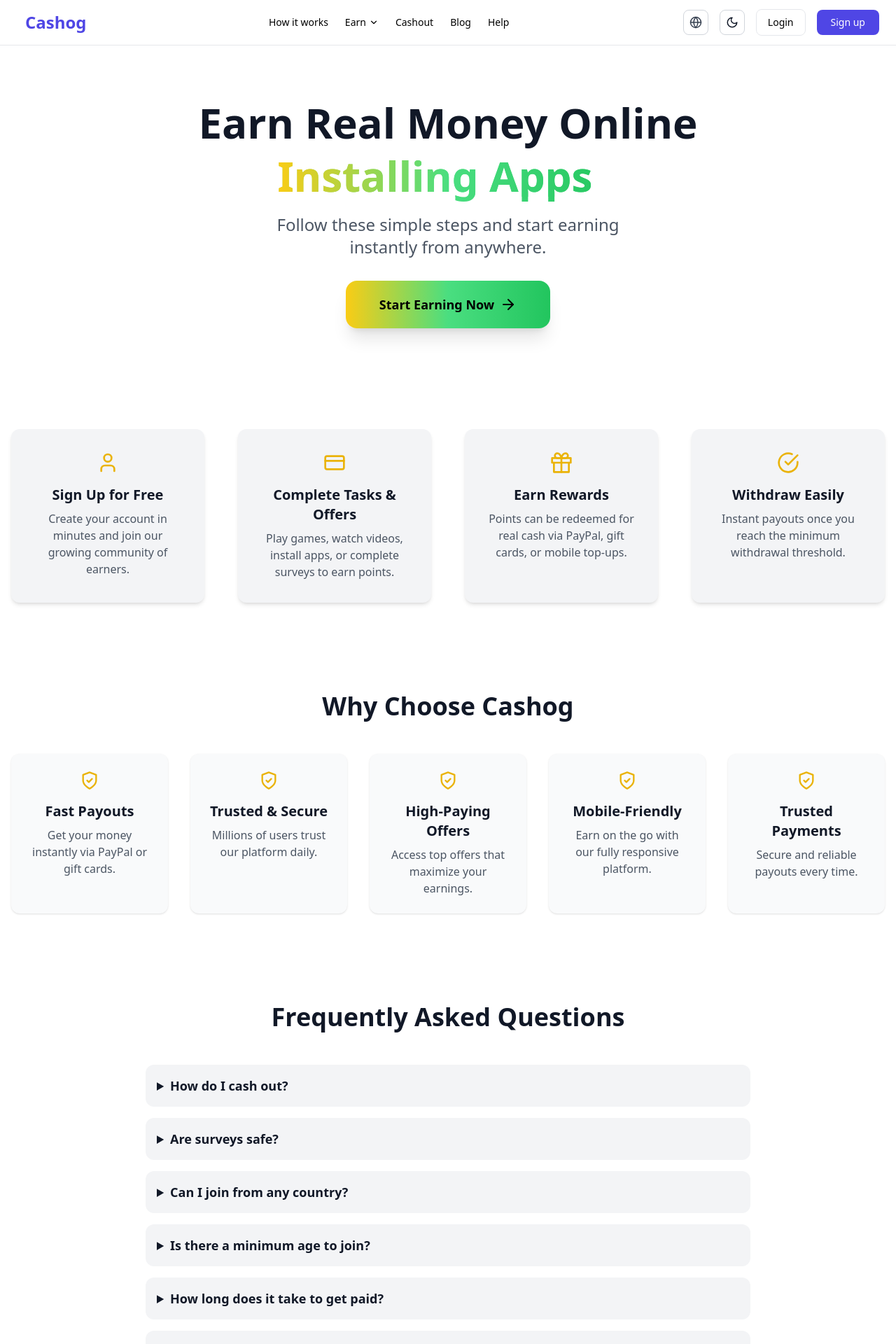
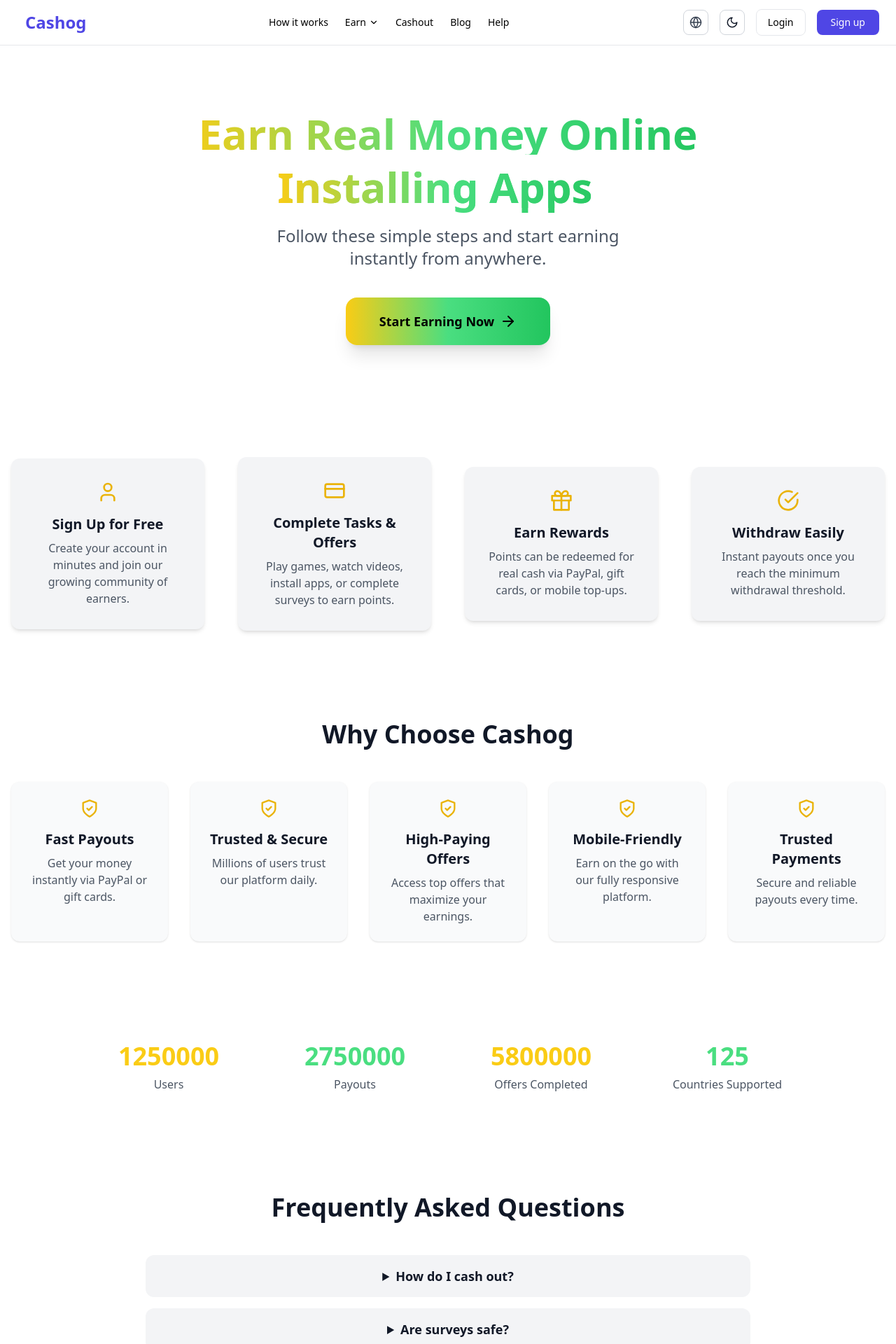
Before and after one commit to tool63/cashin, a Next.js app: page /how-it-works in a window 1280 px wide. Shown: the top 1920 px of the page at 70% size. Built offline with nearby package versions, Linux system fonts and the light colour scheme.

Commit message:
Update page.tsx

```diff
--- a/app/(site)/how-it-works/page.tsx
+++ b/app/(site)/how-it-works/page.tsx
@@ -1,6 +1,6 @@
-// app/how-it-works/page.tsx
 "use client";
 
+import React, { useState, useEffect, useRef } from "react";
 import { ArrowRight, User, CreditCard, Gift, CheckCircle, ShieldCheck } from "lucide-react";
 import Link from "next/link";
 import { motion } from "framer-motion";
@@ -8,31 +8,55 @@ import Meta from "@/components/seo/SeoEngine";
 import TypingText from "@/components/typing/TypingText";
 import FloatingCTA from "@/components/cta/FloatingCTA";
 
-// How It Works Steps
+/* ================= COUNT-UP COMPONENT ================= */
+function CountUp({ end }: { end: number }) {
+  const [count, setCount] = useState(0);
+  const ref = useRef<HTMLDivElement | null>(null);
+  const [visible, setVisible] = useState(false);
+
+  useEffect(() => {
+    const observer = new IntersectionObserver(
+      ([entry]) => {
+        if (entry.isIntersecting) setVisible(true);
+      },
+      { threshold: 0.5 }
+    );
+
+    if (ref.current) observer.observe(ref.current);
+
+    return () => observer.disconnect();
+  }, []);
+
+  useEffect(() => {
+    if (!visible) return;
+    let start = 0;
+    const duration = 1500;
+    const increment = end / (duration / 16);
+
+    const counter = setInterval(() => {
+      start += increment;
+      if (start >= end) {
+        setCount(end);
+        clearInterval(counter);
+      } else {
+        setCount(Math.floor(start));
+      }
+    }, 16);
+
+    return () => clearInterval(counter);
+  }, [visible, end]);
+
+  return <span ref={ref}>{count}</span>;
+}
+
+/* ================= DATA ================= */
 const steps = [
-  {
-    icon: <User size={32} />,
-    title: "Sign Up for Free",
-    description: "Create your account in minutes and join our growing community of earners.",
-  },
-  {
-    icon: <CreditCard size={32} />,
-    title: "Complete Tasks & Offers",
-    description: "Play games, watch videos, install apps, or complete surveys to earn points.",
-  },
-  {
-    icon: <Gift size={32} />,
-    title: "Earn Rewards",
-    description: "Points can be redeemed for real cash via PayPal, gift cards, or mobile top-ups.",
-  },
-  {
-    icon: <CheckCircle size={32} />,
-    title: "Withdraw Easily",
-    description: "Instant payouts once you reach the minimum withdrawal threshold.",
-  },
+  { icon: <User size={32} />, title: "Sign Up for Free", description: "Create your account in minutes and join our growing community of earners." },
+  { icon: <CreditCard size={32} />, title: "Complete Tasks & Offers", description: "Play games, watch videos, install apps, or complete surveys to earn points." },
+  { icon: <Gift size={32} />, title: "Earn Rewards", description: "Points can be redeemed for real cash via PayPal, gift cards, or mobile top-ups." },
+  { icon: <CheckCircle size={32} />, title: "Withdraw Easily", description: "Instant payouts once you reach the minimum withdrawal threshold." },
 ];
 
-// Features / Benefits
 const features = [
   { title: "Fast Payouts", description: "Get your money instantly via PayPal or gift cards." },
   { title: "Trusted & Secure", description: "Millions of users trust our platform daily." },
@@ -41,7 +65,6 @@ const features = [
   { title: "Trusted Payments", description: "Secure and reliable payouts every time." },
 ];
 
-// FAQ Questions
 const faqs = [
   { q: "How do I cash out?", a: "You can withdraw via PayPal, gift cards, or mobile top-ups once you reach the minimum threshold." },
   { q: "Are surveys safe?", a: "Yes, all tasks and surveys are secure and verified for safety." },
@@ -52,6 +75,14 @@ const faqs = [
   { q: "Can I complete offers on mobile?", a: "Yes! Our platform is fully mobile-friendly, so you can earn anywhere." },
 ];
 
+const stats = [
+  { title: "Users", value: 1250000, color: "text-yellow-400" },
+  { title: "Payouts", value: 2750000, color: "text-green-400" },
+  { title: "Offers Completed", value: 5800000, color: "text-yellow-400" },
+  { title: "Countries Supported", value: 125, color: "text-green-400" },
+];
+
+/* ================= MAIN PAGE ================= */
 export default function HowItWorks() {
   return (
     <>
@@ -62,20 +93,38 @@ export default function HowItWorks() {
 
       <main className="transition-colors duration-300 bg-white text-gray-900 dark:bg-[#070A14] dark:text-white min-h-screen">
 
-        {/* HERO-STYLE SECTION */}
-        <section className="relative py-20 px-4 text-center">
+        {/* ================= HERO ================= */}
+        <section className="relative py-24 px-6 text-center overflow-hidden">
+          {/* subtle gradient background */}
+          <div className="absolute inset-0 bg-gradient-to-br from-yellow-400/10 via-green-400/10 to-green-500/10 blur-3xl -z-10"></div>
+
           <div className="max-w-3xl mx-auto">
-            <h1 className="text-4xl sm:text-5xl md:text-6xl font-extrabold mb-4">
+            <motion.h1
+              initial={{ opacity: 0, y: 40 }}
+              animate={{ opacity: 1, y: 0 }}
+              transition={{ duration: 0.6 }}
+              className="text-4xl sm:text-5xl md:text-6xl font-extrabold mb-4 bg-clip-text text-transparent bg-gradient-to-r from-yellow-400 via-green-400 to-green-500"
+            >
               Earn Real Money Online
-            </h1>
+            </motion.h1>
 
-            <div className="text-4xl sm:text-5xl md:text-6xl font-extrabold mb-6 bg-clip-text text-transparent bg-gradient-to-r from-yellow-400 via-green-400 to-green-500">
+            <motion.div
+              initial={{ opacity: 0 }}
+              animate={{ opacity: 1 }}
+              transition={{ delay: 0.4 }}
+              className="text-4xl sm:text-5xl md:text-6xl font-extrabold mb-6 bg-clip-text text-transparent bg-gradient-to-r from-yellow-400 via-green-400 to-green-500"
+            >
               <TypingText />
-            </div>
+            </motion.div>
 
-            <p className="text-base sm:text-lg md:text-xl lg:text-2xl mb-8 text-gray-600 dark:text-gray-300 max-w-xl mx-auto leading-relaxed">
+            <motion.p
+              initial={{ opacity: 0, y: 20 }}
+              animate={{ opacity: 1, y: 0 }}
+              transition={{ delay: 0.6 }}
+              className="text-lg sm:text-xl md:text-2xl text-gray-600 dark:text-gray-300 max-w-xl mx-auto mb-10 leading-relaxed"
+            >
               Follow these simple steps and start earning instantly from anywhere.
-            </p>
+            </motion.p>
 
             <Link href="/signup" className="cta-observer inline-block">
               <motion.span
@@ -90,8 +139,8 @@ export default function HowItWorks() {
           <FloatingCTA />
         </section>
 
-        {/* HOW IT WORKS STEPS */}
-        <section className="max-w-7xl mx-auto px-4 py-16 grid gap-12 md:grid-cols-2 lg:grid-cols-4">
+        {/* ================= HOW IT WORKS STEPS ================= */}
+        <section className="max-w-7xl mx-auto px-4 py-16 grid gap-12 md:grid-cols-2 lg:grid-cols-4 place-items-center text-center">
           {steps.map((step, index) => (
             <motion.div
               key={index}
@@ -99,7 +148,7 @@ export default function HowItWorks() {
               whileInView={{ opacity: 1, y: 0 }}
               viewport={{ once: true }}
               transition={{ duration: 0.6, delay: index * 0.2 }}
-              className="bg-gray-100 dark:bg-[#1A1F2B] rounded-xl p-8 flex flex-col items-center text-center shadow-md hover:shadow-lg transition-shadow duration-300"
+              className="bg-gray-100 dark:bg-[#1A1F2B] rounded-xl p-8 flex flex-col items-center text-center shadow-md hover:shadow-lg transition-shadow duration-300 w-full max-w-xs"
             >
               <div className="mb-4 text-yellow-500">{step.icon}</div>
               <h3 className="text-xl font-semibold mb-2">{step.title}</h3>
@@ -108,12 +157,12 @@ export default function HowItWorks() {
           ))}
         </section>
 
-        {/* FEATURES / BENEFITS */}
-        <section className="max-w-7xl mx-auto px-4 py-16">
-          <h2 className="text-3xl md:text-4xl font-bold text-center mb-12">
+        {/* ================= FEATURES ================= */}
+        <section className="max-w-7xl mx-auto px-4 py-16 text-center">
+          <h2 className="text-3xl md:text-4xl font-bold mb-12">
             Why Choose Cashog
           </h2>
-          <div className="grid gap-8 md:grid-cols-2 lg:grid-cols-5">
+          <div className="grid gap-8 md:grid-cols-2 lg:grid-cols-5 justify-center">
             {features.map((feature, i) => (
               <motion.div
                 key={i}
@@ -121,7 +170,7 @@ export default function HowItWorks() {
                 whileInView={{ opacity: 1, y: 0 }}
                 viewport={{ once: true }}
                 transition={{ duration: 0.5, delay: i * 0.2 }}
-                className="bg-gray-50 dark:bg-[#111827] rounded-xl p-6 text-center shadow hover:shadow-lg transition-shadow duration-300"
+                className="bg-gray-50 dark:bg-[#111827] rounded-xl p-6 text-center shadow hover:shadow-lg transition-shadow duration-300 w-full max-w-xs"
               >
                 <div className="flex justify-center mb-4 text-yellow-500">
                   <ShieldCheck size={28} />
@@ -133,9 +182,30 @@ export default function HowItWorks() {
           </div>
         </section>
 
-        {/* FAQ SECTION */}
-        <section className="max-w-4xl mx-auto px-4 py-16">
-          <h2 className="text-3xl md:text-4xl font-bold text-center mb-12">Frequently Asked Questions</h2>
+        {/* ================= STATS / COUNT-UP ================= */}
+        <section className="bg-white dark:bg-[#111827] py-20 text-center">
+          <div className="max-w-5xl mx-auto grid sm:grid-cols-2 md:grid-cols-4 gap-10">
+            {stats.map((stat, i) => (
+              <motion.div
+                key={i}
+                initial={{ opacity: 0, y: 30 }}
+                whileInView={{ opacity: 1, y: 0 }}
+                viewport={{ once: true }}
+                transition={{ duration: 0.6, delay: i * 0.2 }}
+                className="flex flex-col items-center"
+              >
+                <h3 className={`text-4xl font-bold ${stat.color}`}>
+                  <CountUp end={stat.value} />
+                </h3>
+                <p className="text-gray-600 dark:text-gray-400 mt-2">{stat.title}</p>
+              </motion.div>
+            ))}
+          </div>
+        </section>
+
+        {/* ================= FAQ ================= */}
+        <section className="max-w-4xl mx-auto px-4 py-16 text-center">
+          <h2 className="text-3xl md:text-4xl font-bold mb-12">Frequently Asked Questions</h2>
           <div className="space-y-4">
             {faqs.map((faq, i) => (
               <details key={i} className="bg-gray-100 dark:bg-[#1A1F2B] rounded-xl p-4 cursor-pointer group">
@@ -146,10 +216,8 @@ export default function HowItWorks() {
           </div>
         </section>
 
-        {/* FINAL CTA - DARK/LIGHT TOGGLE COMPATIBLE, FULL WIDTH */}
+        {/* ================= FINAL CTA ================= */}
         <section className="text-center py-28 bg-white dark:bg-[#070A14] w-full transition-colors duration-300">
-
-          {/* BEAUTIFUL TITLE */}
           <h2 className="text-4xl sm:text-5xl font-extrabold mb-8 bg-clip-text text-transparent bg-gradient-to-r from-yellow-400 via-green-400 to-green-500">
             Ready to Start Earning Today?
           </h2>
```
